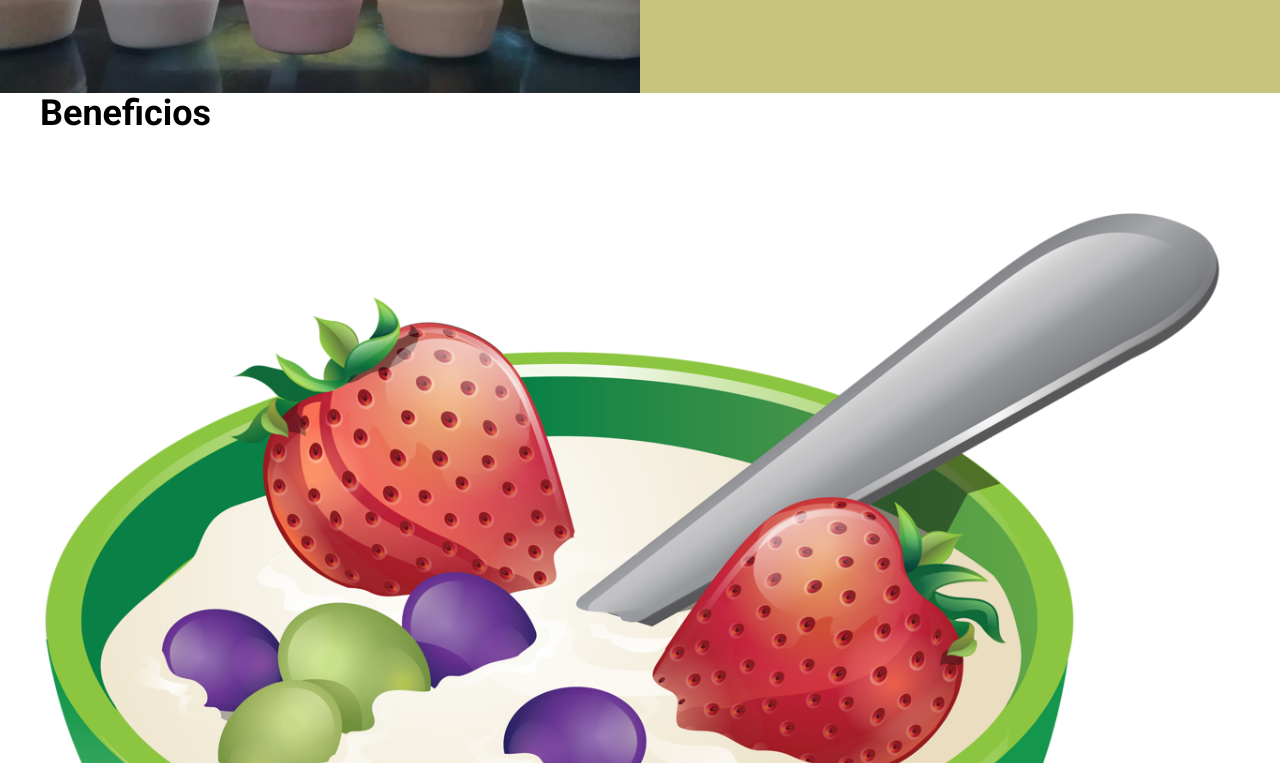
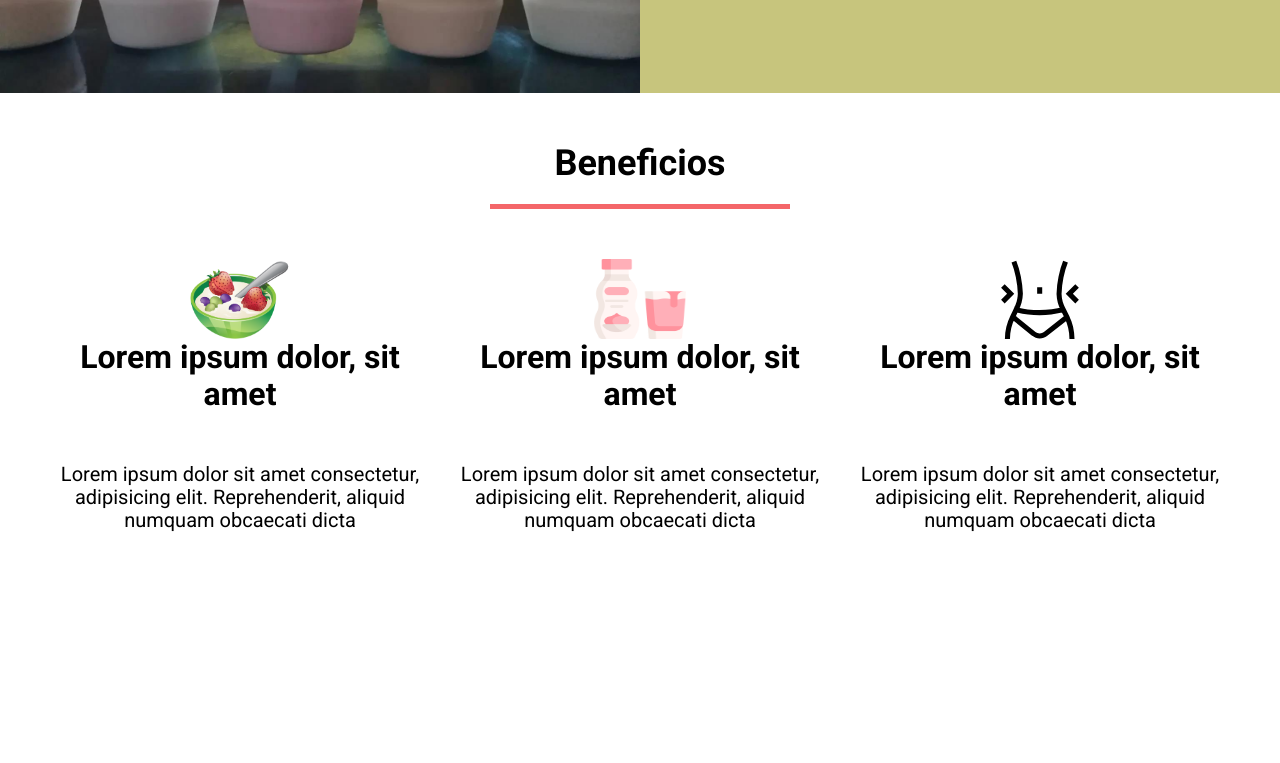
Before and after one commit to JorgeDevmm/personal-web-yogurt, a website: page index.html in a window 1280 px wide. Shown: the part 857-1620 px from the top of the page. After the commit the page ends 1459 px from the top, so only its background shows below. Drawn offline with Linux system fonts and the light colour scheme.

Commit message:
Agregando CSS a los iconos

```diff
--- a/index.html
+++ b/index.html
@@ -66,7 +66,11 @@
       <h2 class="beneficios__heading">Beneficios</h2>
       <div class="beneficios__grid">
         <div class="beneficios__bloque">
-          <img src="build/img/frutas.png" alt="frutas" />
+          <img
+            class="beneficios__imagen"
+            src="build/img/frutas.png"
+            alt="frutas"
+          />
           <h3 class="beneficios__bloque-heading">
             Lorem ipsum dolor, sit amet
           </h3>
@@ -76,7 +80,11 @@
           </p>
         </div>
         <div class="beneficios__bloque">
-          <img src="build/img/botella-yogurt.png" alt="botella-yogurt" />
+          <img
+            class="beneficios__imagen"
+            src="build/img/botella-yogurt.png"
+            alt="botella-yogurt"
+          />
           <h3 class="beneficios__bloque-heading">
             Lorem ipsum dolor, sit amet
           </h3>
@@ -86,7 +94,11 @@
           </p>
         </div>
         <div class="beneficios__bloque">
-          <img src="build/img/frutas.png" alt="" />
+          <img
+            class="beneficios__imagen"
+            src="build/img/weight-loss.svg"
+            alt=""
+          />
           <h3 class="beneficios__bloque-heading">
             Lorem ipsum dolor, sit amet
           </h3>
--- a/src/scss/base/_mixins.scss
+++ b/src/scss/base/_mixins.scss
@@ -55,3 +55,16 @@
   background-size: cover;
   background-repeat: no-repeat;
 }
+
+@mixin heading {
+  text-align: center;
+
+  &::after {
+    content: '';
+    display: block;
+    height: '0';
+    margin: 2rem auto;
+    width: 30rem;
+    border-top: 0.5rem solid v.$primario;
+  }
+}
--- /dev/null
+++ b/src/scss/ui/contenido/_beneficios.scss
@@ -0,0 +1,26 @@
+@use 'base/variables' as v;
+@use 'base/mixins' as m;
+
+.beneficios {
+  padding: 5rem 0;
+
+  &__heading {
+    @include m.heading;
+  }
+
+  &__grid {
+    @include m.tablet {
+      @include m.grid(3, 2);
+    }
+  }
+
+  &__bloque {
+    text-align: center;
+  }
+
+  &__imagen {
+    margin: 0 auto;
+    width: 10rem;
+    height: 8rem;
+  }
+}
--- a/src/scss/ui/contenido/_index.scss
+++ b/src/scss/ui/contenido/_index.scss
@@ -1 +1,2 @@
 @forward 'bloques';
+@forward 'beneficios';
```
Also changed, not shown: build/css/app.css, build/img/botella-yogurt.avif (added), build/img/botella-yogurt.webp (added), build/img/frutas.avif (added), build/img/frutas.webp (added), build/img/weight-loss.svg (added), src/img/weight-loss.svg (added), 1 other file.
